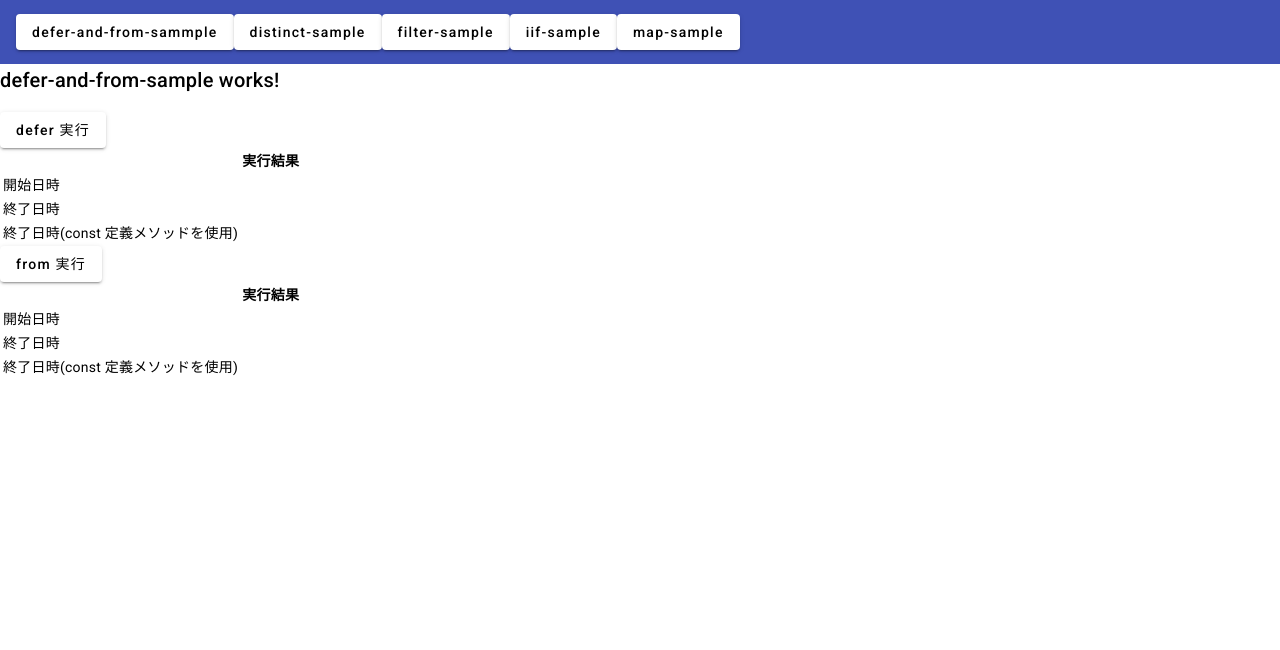
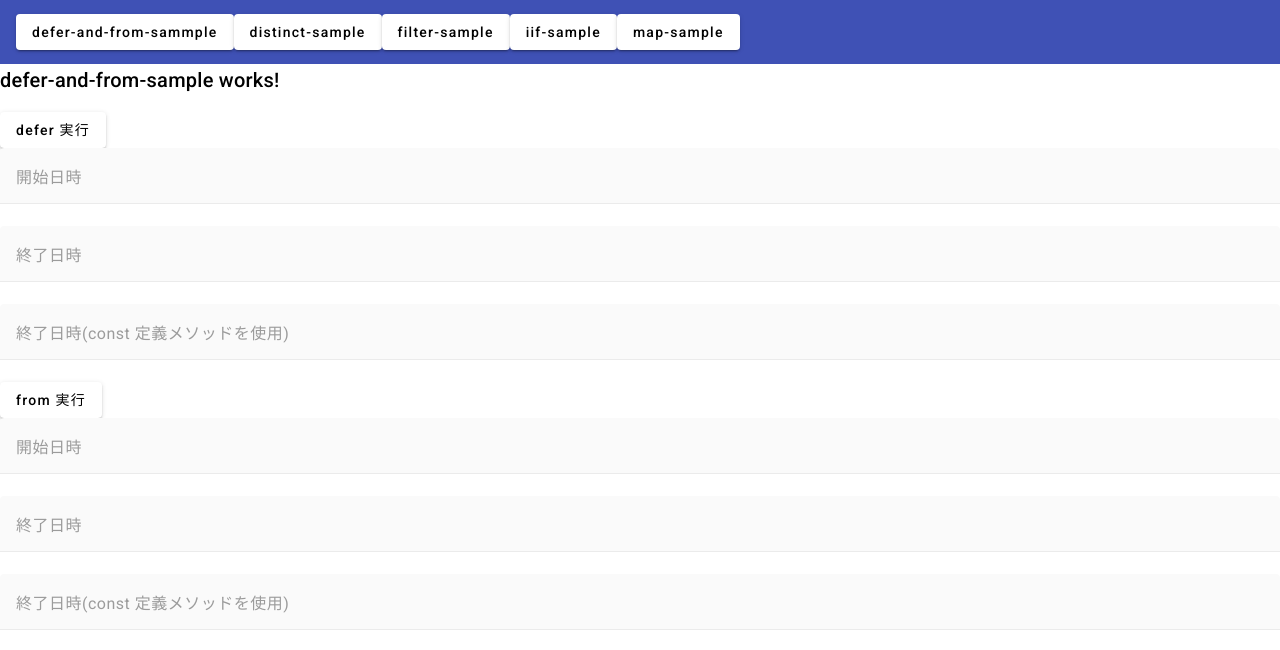
Before and after one commit to nakamurakko/angular-rxjs-sample, an Angular app: page /defer-and-from-sammple in a window 1280 px wide. Shown: the top 650 px of the page. Built offline with nearby package versions, Linux system fonts and the light colour scheme.

Commit message:
レイアウト修正。

```diff
--- a/src/app/defer-and-from-sample/defer-and-from-sample.component.html
+++ b/src/app/defer-and-from-sample/defer-and-from-sample.component.html
@@ -3,79 +3,55 @@
 <div>
   <button mat-raised-button
           (click)="onDeferClick()">defer 実行</button>
-  <table>
-    <thead>
-      <th>
-      </th>
-      <th>
-        <label>実行結果</label>
-      </th>
-    </thead>
-    <tbody>
-      <tr>
-        <td>
-          <label>開始日時</label>
-        </td>
-        <td>
-          <label>{{deferStartTime}}</label>
-        </td>
-      </tr>
-      <tr>
-        <td>
-          <label>終了日時</label>
-        </td>
-        <td>
-          <label>{{deferEndTime}}</label>
-        </td>
-      </tr>
-      <tr>
-        <td>
-          <label>終了日時(const 定義メソッドを使用)</label>
-        </td>
-        <td>
-          <label>{{deferEndTimeWithConst}}</label>
-        </td>
-      </tr>
-    </tbody>
-  </table>
+  <div>
+    <mat-form-field class="form-field-width-stretch">
+      <mat-label>開始日時</mat-label>
+      <input matInput
+             disabled="true"
+             placeholder="開始日時"
+             [value]="deferStartTime" />
+    </mat-form-field>
+    <mat-form-field class="form-field-width-stretch">
+      <mat-label>終了日時</mat-label>
+      <input matInput
+             disabled="true"
+             placeholder="終了日時"
+             [value]="deferEndTime" />
+    </mat-form-field>
+    <mat-form-field class="form-field-width-stretch">
+      <mat-label>終了日時(const 定義メソッドを使用)</mat-label>
+      <input matInput
+             disabled="true"
+             placeholder="終了日時(const 定義メソッドを使用)"
+             [value]="deferEndTimeWithConst" />
+    </mat-form-field>
+  </div>
 </div>
 
 <div>
   <button mat-raised-button
           (click)="onFromClick()">from 実行</button>
-  <table>
-    <thead>
-      <th>
-      </th>
-      <th>
-        <label>実行結果</label>
-      </th>
-    </thead>
-    <tbody>
-      <tr>
-        <td>
-          <label>開始日時</label>
-        </td>
-        <td>
-          <label>{{fromStartTime}}</label>
-        </td>
-      </tr>
-      <tr>
-        <td>
-          <label>終了日時</label>
-        </td>
-        <td>
-          <label>{{fromEndTime}}</label>
-        </td>
-      </tr>
-      <tr>
-        <td>
-          <label>終了日時(const 定義メソッドを使用)</label>
-        </td>
-        <td>
-          <label>{{fromEndTimeWithConst}}</label>
-        </td>
-      </tr>
-    </tbody>
-  </table>
+  <div>
+    <mat-form-field class="form-field-width-stretch">
+      <mat-label>開始日時</mat-label>
+      <input matInput
+             disabled="true"
+             placeholder="開始日時"
+             [value]="fromStartTime" />
+    </mat-form-field>
+    <mat-form-field class="form-field-width-stretch">
+      <mat-label>終了日時</mat-label>
+      <input matInput
+             disabled="true"
+             placeholder="終了日時"
+             [value]="fromEndTime" />
+    </mat-form-field>
+    <mat-form-field class="form-field-width-stretch">
+      <mat-label>終了日時(const 定義メソッドを使用)</mat-label>
+      <input matInput
+             disabled="true"
+             placeholder="終了日時(const 定義メソッドを使用)"
+             [value]="fromEndTimeWithConst" />
+    </mat-form-field>
+  </div>
 </div>
--- a/src/app/defer-and-from-sample/defer-and-from-sample.component.ts
+++ b/src/app/defer-and-from-sample/defer-and-from-sample.component.ts
@@ -18,7 +18,7 @@ export class DeferAndFromSampleComponent {
   public deferEndTime: string = '';
   public deferEndTimeWithConst: string = '';
 
-  public fromStartTime: string = ' ';
+  public fromStartTime: string = '';
   public fromEndTime: string = '';
   public fromEndTimeWithConst: string = '';
 
```
